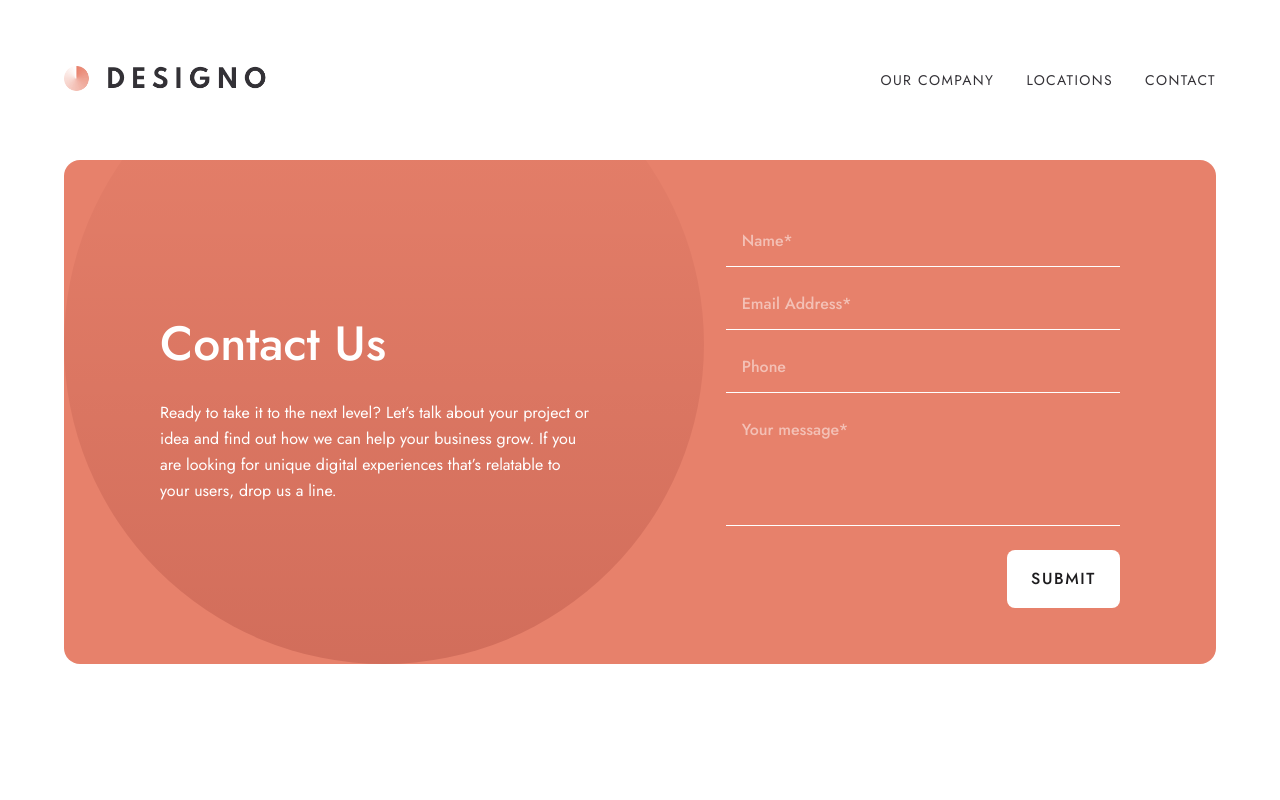
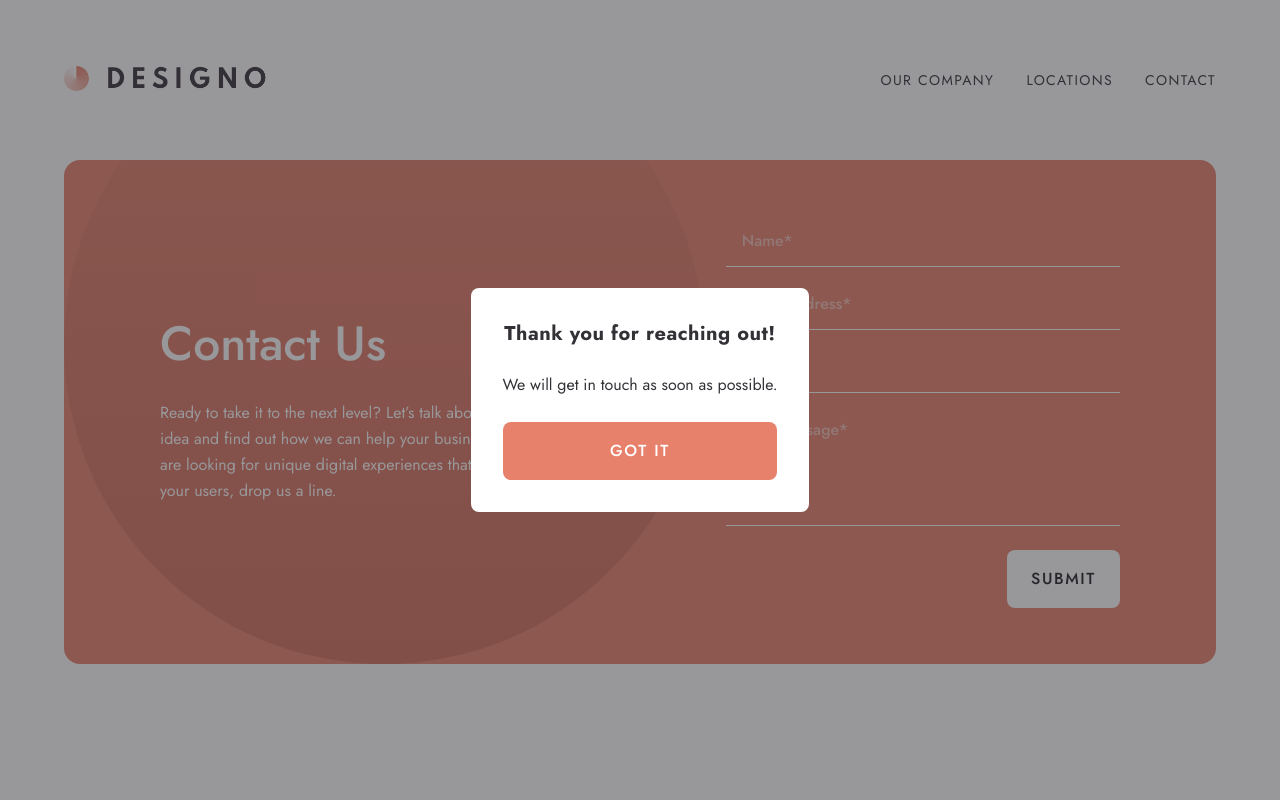
Before and after one commit to BParadowski/designo, a Next.js app: page /contact in a window 1280 px wide. Both pictures are taken after typing "Sample", "name@example.com", "Sample", "Sample" into the empty fields and a click on the button "SUBMIT". Shown: the top 800 px of the page. Built offline with nearby package versions, Linux system fonts and the light colour scheme.

Commit message:
Add form confirmation dialog

```diff
--- /dev/null
+++ b/app/components/contact/ConfirmationDialog.tsx
@@ -0,0 +1,50 @@
+"use client";
+
+import { useEffect, useRef } from "react";
+import Button from "../shared/Button";
+import { createPortal } from "react-dom";
+
+interface ConfirmationDialogProps {
+  closeModal: () => void;
+}
+
+export default function ConfirmationDialog({
+  closeModal,
+}: ConfirmationDialogProps) {
+  const closeButtonRef = useRef<HTMLButtonElement>(null);
+
+  useEffect(() => {
+    const closeOnEscapePress = (e: KeyboardEvent) => {
+      if (e.key === "Escape") closeModal();
+    };
+    closeButtonRef.current?.focus();
+
+    window.addEventListener("keydown", closeOnEscapePress);
+    return () => {
+      window.removeEventListener("keydown", closeOnEscapePress);
+    };
+  }, [closeModal]);
+
+  return createPortal(
+    <div
+      className="fixed z-50  grid h-screen w-full place-content-center bg-neutral-800 bg-opacity-50"
+      role="alertdialog"
+      aria-modal
+    >
+      <div className="grid content-center gap-y-2 rounded-lg bg-white p-4 text-center md:gap-y-4 md:p-6 lg:gap-y-6 lg:p-8">
+        <p className="text-xl font-bold tracking-wide">
+          Thank you for reaching out!
+        </p>
+        <p>We will get in touch as soon as possible.</p>
+        <Button
+          theme="primary"
+          onClick={() => closeModal()}
+          ref={closeButtonRef}
+        >
+          Got it
+        </Button>
+      </div>
+    </div>,
+    document.body,
+  );
+}
--- a/app/components/contact/ContactForm.tsx
+++ b/app/components/contact/ContactForm.tsx
@@ -6,6 +6,8 @@ import Button from "../shared/Button";
 import { useForm } from "react-hook-form";
 import { zodResolver } from "@hookform/resolvers/zod";
 import * as z from "zod";
+import ConfirmationDialog from "./ConfirmationDialog";
+import { useState } from "react";
 
 const formSchema = z.object({
   name: z.string().min(1, "Can’t be empty"),
@@ -19,7 +21,7 @@ export default function ContactForm() {
     register,
     handleSubmit,
     reset,
-    formState: { errors },
+    formState: { errors, isSubmitting, isSubmitSuccessful },
   } = useForm({
     resolver: zodResolver(formSchema),
     mode: "onTouched",
@@ -31,11 +33,20 @@ export default function ContactForm() {
     },
   });
 
+  const [confirmationOpen, setConfirmationOpen] = useState(false);
+
   return (
+    <>
       <form
         className="grid gap-10 sm:gap-6"
-      onSubmit={handleSubmit((data) => {
-        console.log(data);
+        onSubmit={handleSubmit(async () => {
+          // Some api call
+          await Promise.resolve(
+            new Promise((resolve) =>
+              setTimeout(() => resolve(undefined), 1000),
+            ),
+          );
+          setConfirmationOpen(true);
           reset();
         })}
       >
@@ -67,7 +78,9 @@ export default function ContactForm() {
               aria-invalid={errors.email ? "true" : "false"}
               {...register("email")}
             />
-          {errors.email && <ErrorMessage text={errors.email?.message ?? ""} />}
+            {errors.email && (
+              <ErrorMessage text={errors.email?.message ?? ""} />
+            )}
           </div>
 
           <div
@@ -82,7 +95,9 @@ export default function ContactForm() {
               aria-invalid={errors.phone ? "true" : "false"}
               {...register("phone")}
             />
-          {errors.phone && <ErrorMessage text={errors.phone?.message ?? ""} />}
+            {errors.phone && (
+              <ErrorMessage text={errors.phone?.message ?? ""} />
+            )}
           </div>
 
           <div
@@ -102,21 +117,22 @@ export default function ContactForm() {
           </div>
         </fieldset>
         <div className="place-self-center lg:place-self-end">
-        <Button theme="neutral" type="submit">
-          submit
+          <Button theme="neutral" type={isSubmitting ? "button" : "submit"}>
+            {isSubmitting ? "sending..." : "submit"}
           </Button>
         </div>
       </form>
+      {confirmationOpen && (
+        <ConfirmationDialog closeModal={() => setConfirmationOpen(false)} />
+      )}
+    </>
   );
 }
 
 function ErrorMessage({ text }: { text: string }) {
   return (
-    <div
-      className="absolute right-0 top-1/2 z-20 flex -translate-y-1/2 items-center gap-2"
-      role="alert"
-    >
-      <p>{text}</p>
+    <div className="absolute right-0 top-1/2 z-20 flex -translate-y-1/2 items-center gap-2">
+      <p role="alert">{text}</p>
       <Image src={iconError} alt="" />
     </div>
   );
--- a/app/components/shared/Button.tsx
+++ b/app/components/shared/Button.tsx
@@ -2,7 +2,8 @@ import Link, { LinkProps } from "next/link";
 import {
   AnchorHTMLAttributes,
   ButtonHTMLAttributes,
-  PropsWithChildren,
+  ForwardedRef,
+  forwardRef,
 } from "react";
 
 interface BaseProps {
@@ -31,26 +32,33 @@ const themes = {
     "rounded-lg bg-white px-6 py-4 text-center font-medium uppercase tracking-widest text-black hover:bg-primary-300 hover:text-white",
 };
 
-const Button = ({
-  theme,
-  children,
-  ...props
-}: PropsWithChildren<LinkOrButtonProps>) => {
+const Button = forwardRef<
+  HTMLButtonElement | HTMLAnchorElement,
+  LinkOrButtonProps
+>(function Button(props, ref) {
   if (props.as === "Link") {
-    const { as, ...rest } = props;
+    const { as, theme, children, ...rest } = props;
     return (
-      <Link className={themes[theme]} {...rest}>
+      <Link
+        className={themes[theme]}
+        {...rest}
+        ref={ref as ForwardedRef<HTMLAnchorElement>}
+      >
         {children}
       </Link>
     );
   } else {
-    const { as, ...rest } = props;
+    const { as, theme, children, ...rest } = props;
     return (
-      <button className={themes[theme]} {...rest}>
+      <button
+        className={themes[theme]}
+        {...rest}
+        ref={ref as ForwardedRef<HTMLButtonElement>}
+      >
         {children}
       </button>
     );
   }
-};
+});
 
 export default Button;
```
Lines whose indentation alone changed are shown as unchanged.
